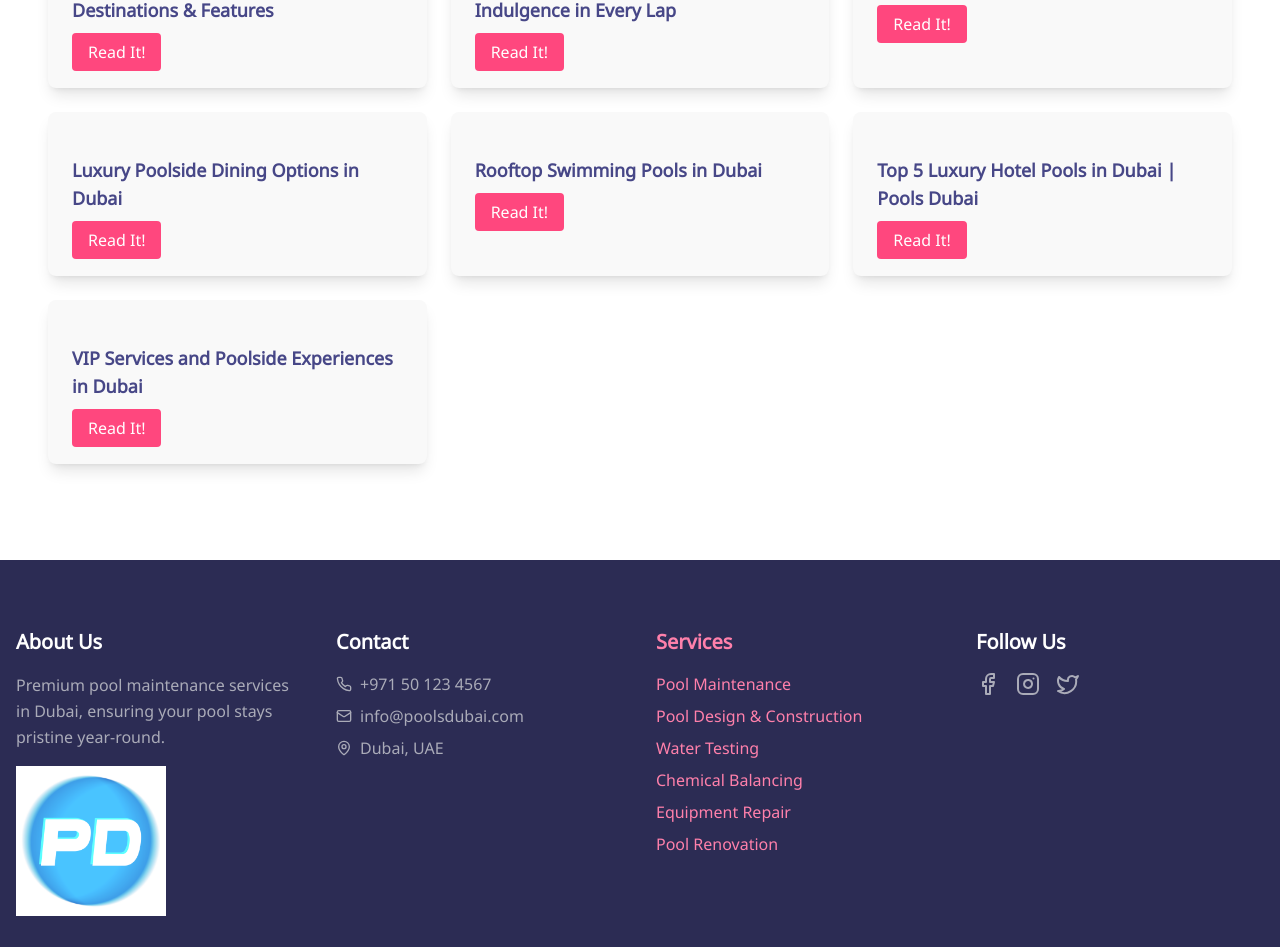
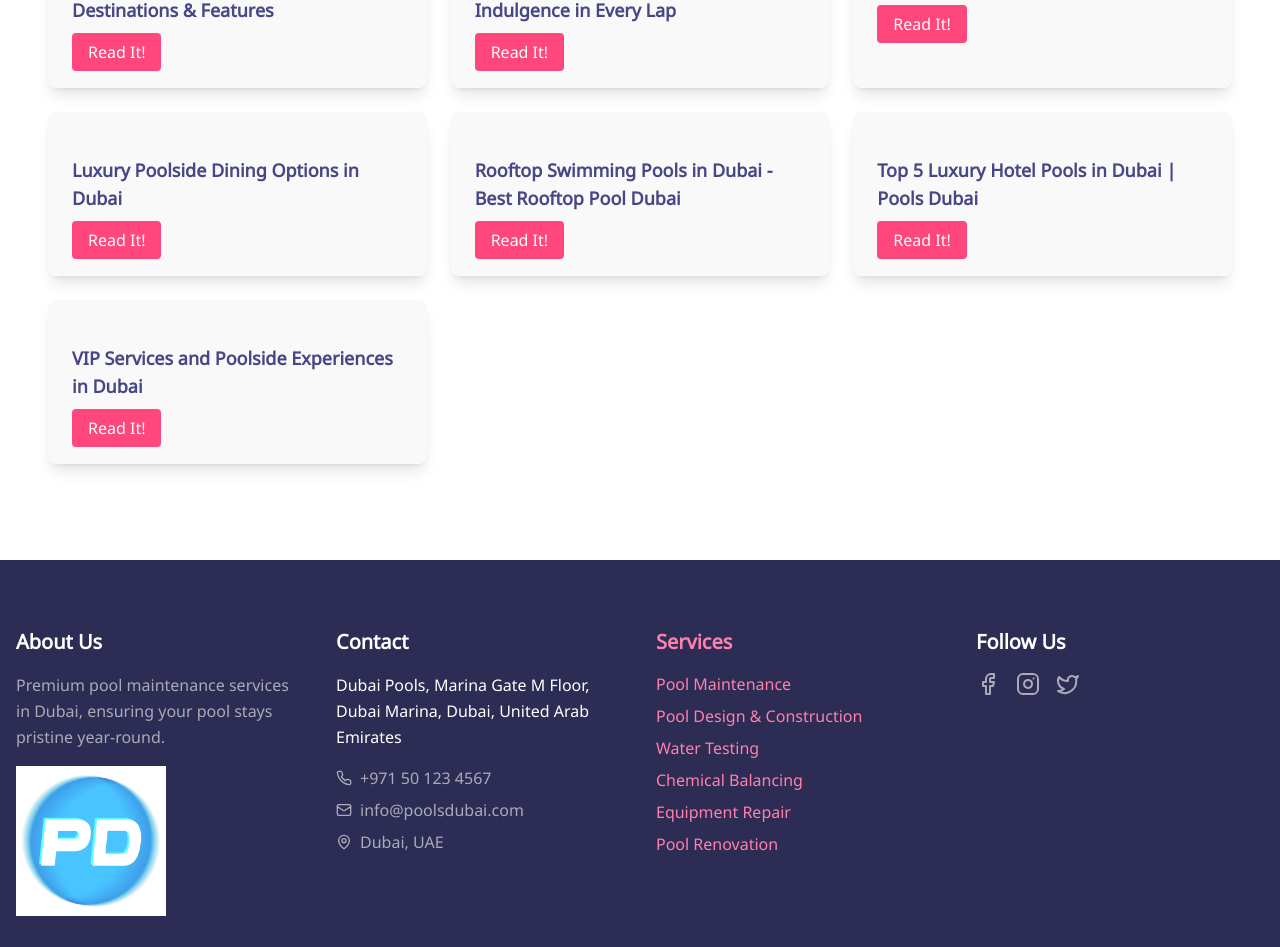
Before and after one commit to landed1/poolsdubai, a Next.js app: page /blog in a window 1280 px wide. Shown: the part 734-1681 px from the top of the page. Built offline with nearby package versions, Linux system fonts and the light colour scheme.

Commit message:
seo changes

```diff
--- a/app/blog/page.tsx
+++ b/app/blog/page.tsx
@@ -1,12 +1,6 @@
 import NextBreadcrumb from "../components/NextBreadcrumb";
 import { getSlugs, getTitles } from "../lib/getPage";
 import Link from "next/link";
-
-export const metadata = {
-  title: "Dubai Pool Company Blog",
-  description:
-    "We blog about anything to do with swimming pools in Dubai! Serously..",
-};
 
 export default async function Blog() {
   //we need to export a bunch of cards from all the posts we have let's see what the ai coders come up with...
--- a/app/components/footer.tsx
+++ b/app/components/footer.tsx
@@ -29,6 +29,10 @@ export default function Footer() {
           </div>
           <div>
             <h3 className='text-xl font-bold mb-4'>Contact</h3>
+            <p>
+              Dubai Pools, Marina Gate M Floor, Dubai Marina, Dubai, United Arab
+              Emirates
+            </p>
             <ul className='space-y-2 text-[#AAABB8]'>
               <li className='flex items-center'>
                 <Phone className='w-4 h-4 mr-2' />
--- a/app/contact/page.tsx
+++ b/app/contact/page.tsx
@@ -1,4 +1,5 @@
 import NextBreadcrumb from "../components/NextBreadcrumb";
+import { Phone } from "lucide-react";
 
 export default function Contact() {
   return (
@@ -29,6 +30,14 @@ export default function Contact() {
             <h2 className='text-3xl font-bold text-[#0fa0ba] mb-6'>
               Contact Us
             </h2>
+            <p>
+              Dubai Pools, Marina Gate M Floor, Dubai Marina, Dubai, United Arab
+              Emirates
+            </p>
+            <p>
+              <Phone className='w-4 h-4 mr-2' />
+              +971 50 123 4567
+            </p>
             <form>
               <div className='mb-4'>
                 <label
--- a/app/services/page.tsx
+++ b/app/services/page.tsx
@@ -1,14 +1,19 @@
-"use client";
 import React from "react";
 import Link from "next/link";
-import { usePathname } from "next/navigation";
+//import { usePathname } from "next/navigation";
 import NextBreadcrumb from "../components/NextBreadcrumb";
 import ServiceList from "../components/ServiceLinks";
 
+export const metadata = {
+  title: "Dubai Pool Services - UAE Pool Services",
+  description:
+    "With decades of experience we can help. Here are our core swimming pool services.",
+};
+
 export default function Users() {
-  const pathname = usePathname();
-  const isActive = pathname.startsWith("/users");
-  console.log(isActive);
+  //const pathname = usePathname();
+  //const isActive = pathname.startsWith("/users");
+  //console.log(isActive);
 
   return (
     <div className='my-20'>
--- a/content/rooftop-pools.md
+++ b/content/rooftop-pools.md
@@ -1,11 +1,11 @@
 ---
-title: Rooftop Swimming Pools in Dubai
+title: Rooftop Swimming Pools in Dubai - Best Rooftop Pool Dubai
 description: Explore the best rooftop swimming pools in Dubai, where luxury meets relaxation. Discover stunning views, exclusive access, and unforgettable experiences.
-author: Your Name
+author: Cal Landed
 date: 04-12-2024
 ---
 
-# Rooftop Swimming Pools in Dubai
+# Rooftop Swimming Pools in Dubai - Best Rooftop Pool Dubai
 
 Dubai stands out with its skyline and luxury life. Rooftop pools are hot spots here. You find cool views and great times at these places. Let's dive in and check out some of the best rooftop pools you can find in Dubai.
 
```
